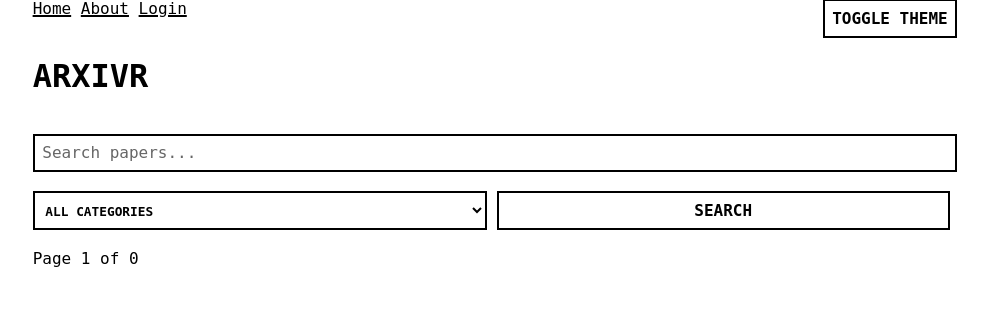
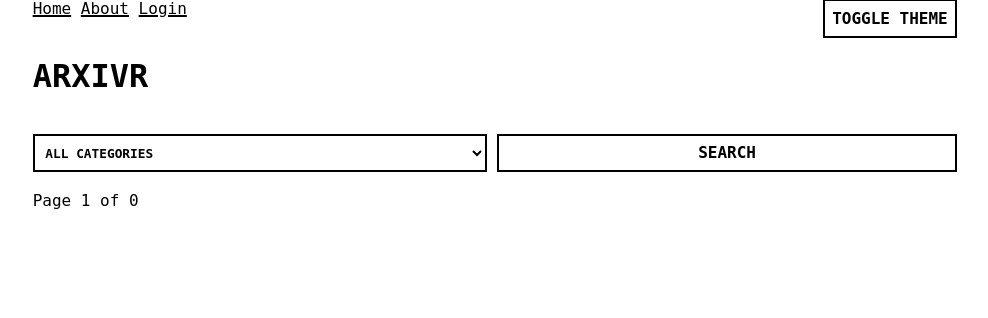
Before and after one commit to tnguyen21/arxivr, a Flask app: page / in a window 1280 px wide. Shown: the part 20-338 px from the top of the page, without its empty margins (145-1133 px from the left). Run offline with Flask 3, Linux system fonts and the light colour scheme; data that the repository does not hold is empty; parts of the project's set-up code (start-up, migrations or seed data) failed here and were passed over.

Commit message:
rm text search, style search button

```diff
--- a/templates/index.html
+++ b/templates/index.html
@@ -2,7 +2,6 @@
 
 {% block content %}
     <h1>arxivr</h1>
-    <input type="text" id="search-bar" placeholder="Search papers..." aria-label="Search papers">
     <div class="grid">
         <select id="filter-dropdown" aria-label="Filter by category">
             <option value="" {% if request.args.get('category') is none %}selected{% endif %}>All Categories</option>
@@ -10,13 +9,11 @@
                 <option value="{{ category }}" {% if request.args.get('category') == category %}selected{% endif %}>{{ category }}</option>
             {% endfor %}
         </select>
-        <button onclick="filterPapers()">Search</button>
+        <button style="flex-grow: 1;" onclick="filterPapers()">Search</button>
     </div>
     <script>
         function filterPapers() {
-            // const searchBar = document.getElementById('search-bar');
             const filterDropdown = document.getElementById('filter-dropdown');
-            // const searchTerm = searchBar ? searchBar.value.toLowerCase() : '';
             const selectedCategory = filterDropdown ? filterDropdown.value : '';
             window.location.href = '/?category=' + selectedCategory;
         }
```
